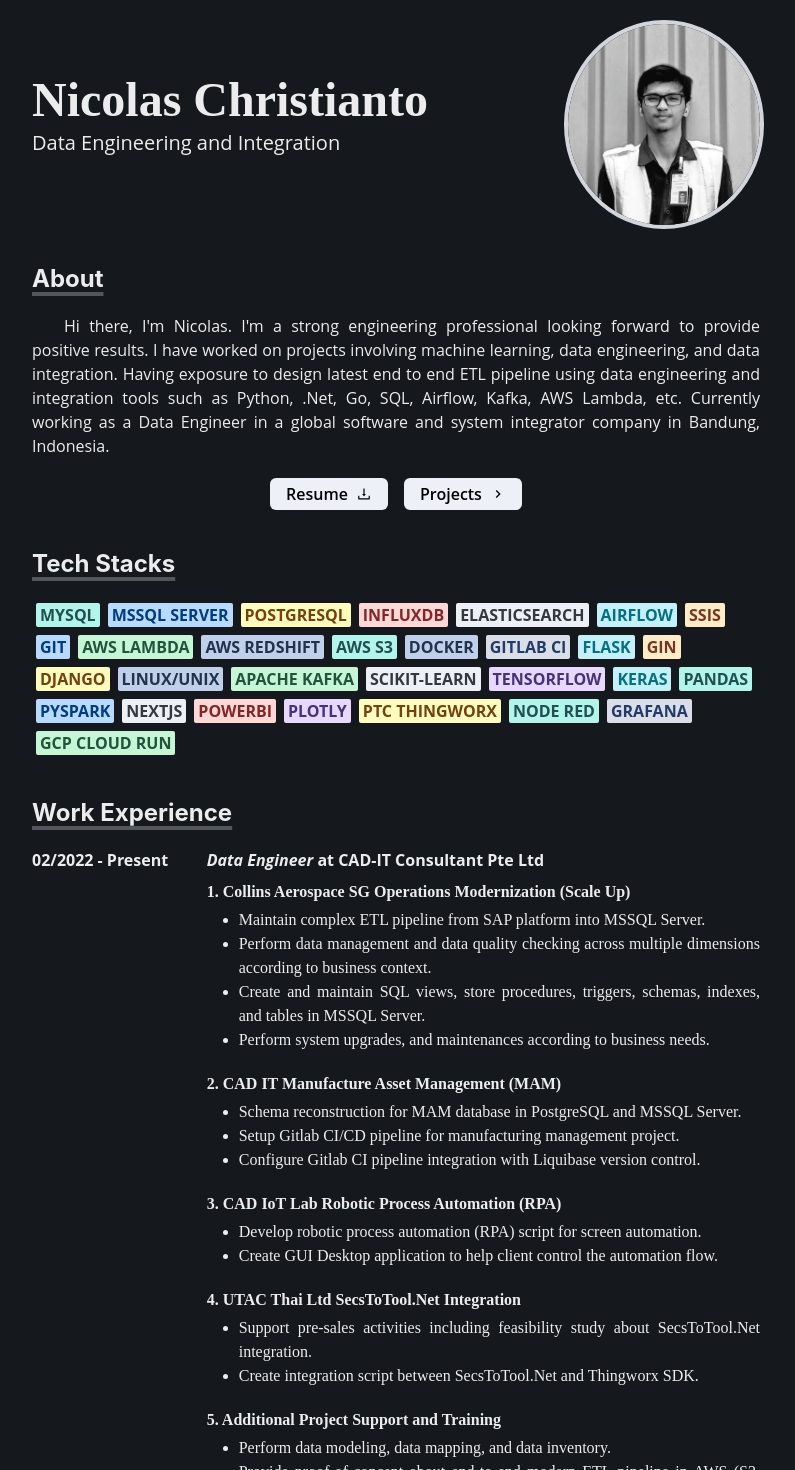
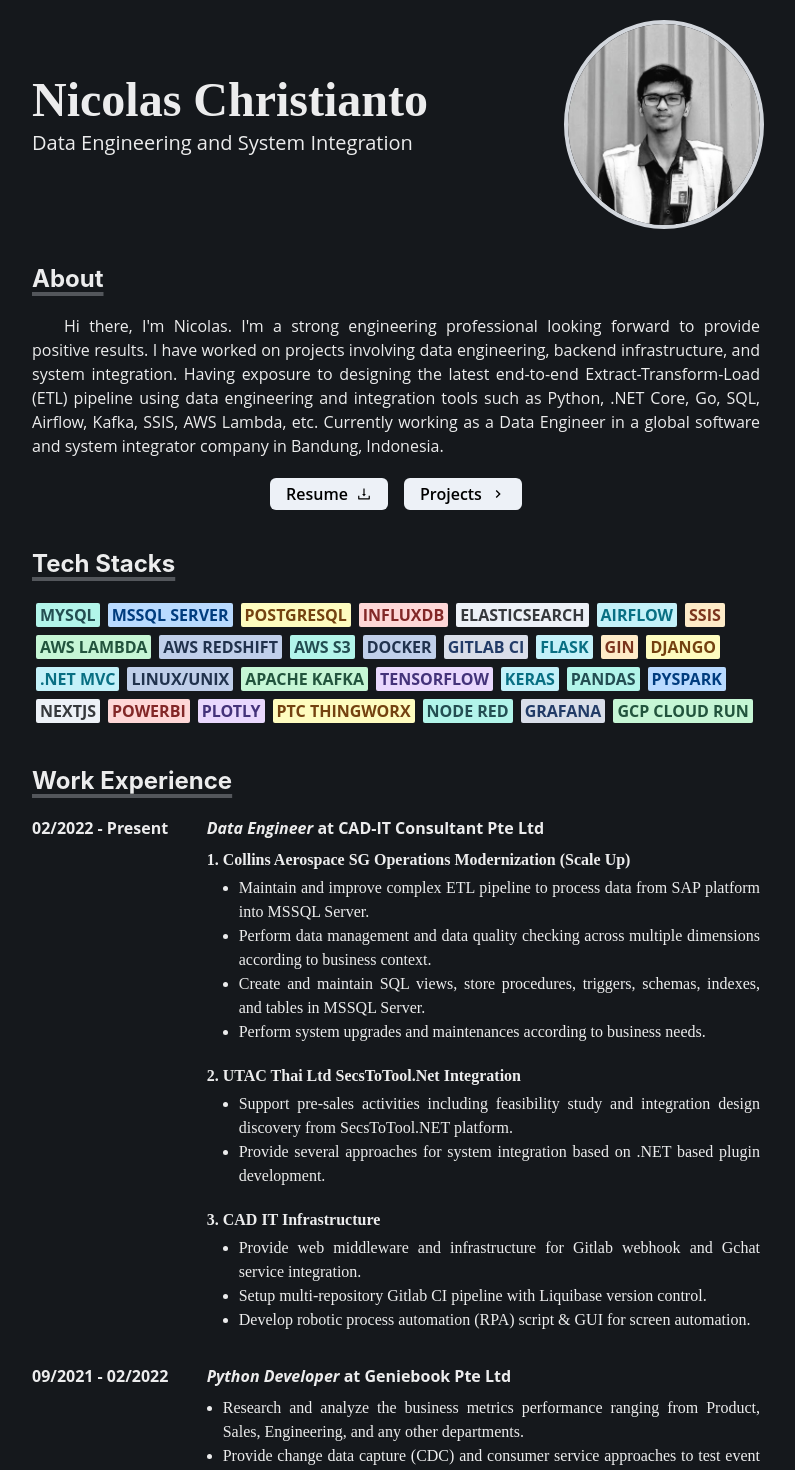
Before and after one commit to nichoteloo/nichoteloo.github.io, a Next.js app: page / in a window 1280 px wide. Shown: the part 100-1570 px from the top of the page, without its empty margins (244-1039 px from the left). Built offline with nearby package versions, Linux system fonts and the light colour scheme.

Commit message:
Edit index

```diff
--- a/pages/index.js
+++ b/pages/index.js
@@ -33,7 +33,7 @@ const Home = () => {
                 Nicolas Christianto
               </Heading>
               <Text fontSize={{ lg: "20px", md: "18px", sm: "17px" }}>
-                Data Engineering and Integration
+                Data Engineering and System Integration
               </Text>
             </Box>
             <Box>
@@ -60,15 +60,16 @@ const Home = () => {
             </Heading>
             <Text variant="indented" fontSize={{ lg:"16px", md:"15px", sm: "15px" }} ml={{ lg:"0px", md:"2px", sm:"5px" }} mr={{ lg:"0px", md:"2px", sm:"5px" }}>
               Hi there, I&apos;m Nicolas. I&apos;m a strong engineering professional looking forward
-              to provide positive results. I have worked on projects involving machine learning,
-              data engineering, and data integration. Having exposure to design latest end to end
-              ETL pipeline using data engineering and integration tools such as Python, .Net,
-              Go, SQL, Airflow, Kafka, AWS Lambda, etc. Currently working as a Data Engineer in a
-              global software and system integrator company in Bandung, Indonesia.
+              to provide positive results. I have worked on projects involving data engineering,
+              backend infrastructure, and system integration. Having exposure to designing the latest
+              end-to-end Extract-Transform-Load (ETL) pipeline using data engineering and integration
+              tools such as Python, .NET Core, Go, SQL, Airflow, Kafka, SSIS, AWS Lambda, etc.
+              Currently working as a Data Engineer in a global software and system integrator company
+              in Bandung, Indonesia.
             </Text>
 
             <Box align="center" mt={5}>
-              <NextLink href="https://drive.google.com/file/d/1vPmUwVUMWhgJSjgovupJywo-r0uTDZxG/view?usp=sharing" passHref>
+              <NextLink href="https://drive.google.com/file/d/133CQfkmJV_D56-01Js9hei4MgKFAJsYY/view?usp=sharing" passHref>
                 <Button mr={2} fontSize={{ lg:"16px", md:"15px", sm: "14px" }} align="center" rightIcon={<AiOutlineDownload />} colorScheme="gray" h={8}>
                   Resume
                 </Button>
@@ -100,7 +101,6 @@ const Home = () => {
               <Tech title="ElasticSearch" color="gray" />
               <Tech title="Airflow" color="cyan" />
               <Tech title="SSIS" color="orange" />
-              <Tech title="Git" color="messenger" />
               <Tech title="AWS Lambda" color="green" />
               <Tech title="AWS Redshift" color="blue" />
               <Tech title="AWS S3" color="teal" />
@@ -109,9 +109,9 @@ const Home = () => {
               <Tech title="Flask" color="cyan" />
               <Tech title="Gin" color="orange" />
               <Tech title="Django" color="yellow" />
+              <Tech title=".NET MVC" color="cyan" />
               <Tech title="Linux/Unix" color="blue" />
               <Tech title="Apache Kafka" color="green" />
-              <Tech title="Scikit-learn" color="gray" />
               <Tech title="Tensorflow" color="purple" />
               <Tech title="Keras" color="cyan" />
               <Tech title="Pandas" color="teal" />
@@ -123,6 +123,7 @@ const Home = () => {
               <Tech title="Node Red" color="teal" />
               <Tech title="Grafana" color="facebook" />
               <Tech title="GCP Cloud Run" color="green" />
+
             </Flex>
           </Box>
         </SlideIn>
@@ -141,55 +142,33 @@ const Home = () => {
               indent={8}
               mb={1}
               responsibilities={[
-                'Maintain complex ETL pipeline from SAP platform into MSSQL Server.',
+                'Maintain and improve complex ETL pipeline to process data from SAP platform into MSSQL Server.',
                 'Perform data management and data quality checking across multiple dimensions according to business context.',
                 'Create and maintain SQL views, store procedures, triggers, schemas, indexes, and tables in MSSQL Server.',
-                'Perform system upgrades, and maintenances according to business needs.'
+                'Perform system upgrades and maintenances according to business needs.'
               ]}
               >
             </ExperienceEntry>
 
             <ExperienceEntry
-              client="2. CAD IT Manufacture Asset Management (MAM)"
+              client="2. UTAC Thai Ltd SecsToTool.Net Integration"
               indent={8}
               mb={1}
               responsibilities={[
-                'Schema reconstruction for MAM database in PostgreSQL and MSSQL Server.',
-                'Setup Gitlab CI/CD pipeline for manufacturing management project.',
-                'Configure Gitlab CI pipeline integration with Liquibase version control.'
+                'Support pre-sales activities including feasibility study and integration design discovery from SecsToTool.NET platform.',
+                'Provide several approaches for system integration based on .NET based plugin development.'
               ]}
               >
             </ExperienceEntry>
 
             <ExperienceEntry
-              client="3. CAD IoT Lab Robotic Process Automation (RPA)"
-              indent={8}
-              mb={1}
-              responsibilities={[
-                'Develop robotic process automation (RPA) script for screen automation.',
-                'Create GUI Desktop application to help client control the automation flow.'
-              ]}
-              >
-            </ExperienceEntry>
-
-            <ExperienceEntry
-              client="4. UTAC Thai Ltd SecsToTool.Net Integration"
-              indent={8}
-              mb={1}
-              responsibilities={[
-                'Support pre-sales activities including feasibility study about SecsToTool.Net integration.',
-                'Create integration script between SecsToTool.Net and Thingworx SDK.'
-              ]}
-              >
-            </ExperienceEntry>
-
-            <ExperienceEntry
-              client="5. Additional Project Support and Training"
+              client="3. CAD IT Infrastructure"
               indent={8}
               mb={8}
               responsibilities={[
-                'Perform data modeling, data mapping, and data inventory.',
-                'Provide proof-of-concept about end-to-end modern ETL pipeline in AWS (S3, Lambda, Redshift) with Boto3 SDK.'
+                'Provide web middleware and infrastructure for Gitlab webhook and Gchat service integration.',
+                'Setup multi-repository Gitlab CI pipeline with Liquibase version control.',
+                'Develop robotic process automation (RPA) script & GUI for screen automation.',
               ]}
               >
             </ExperienceEntry>
```
